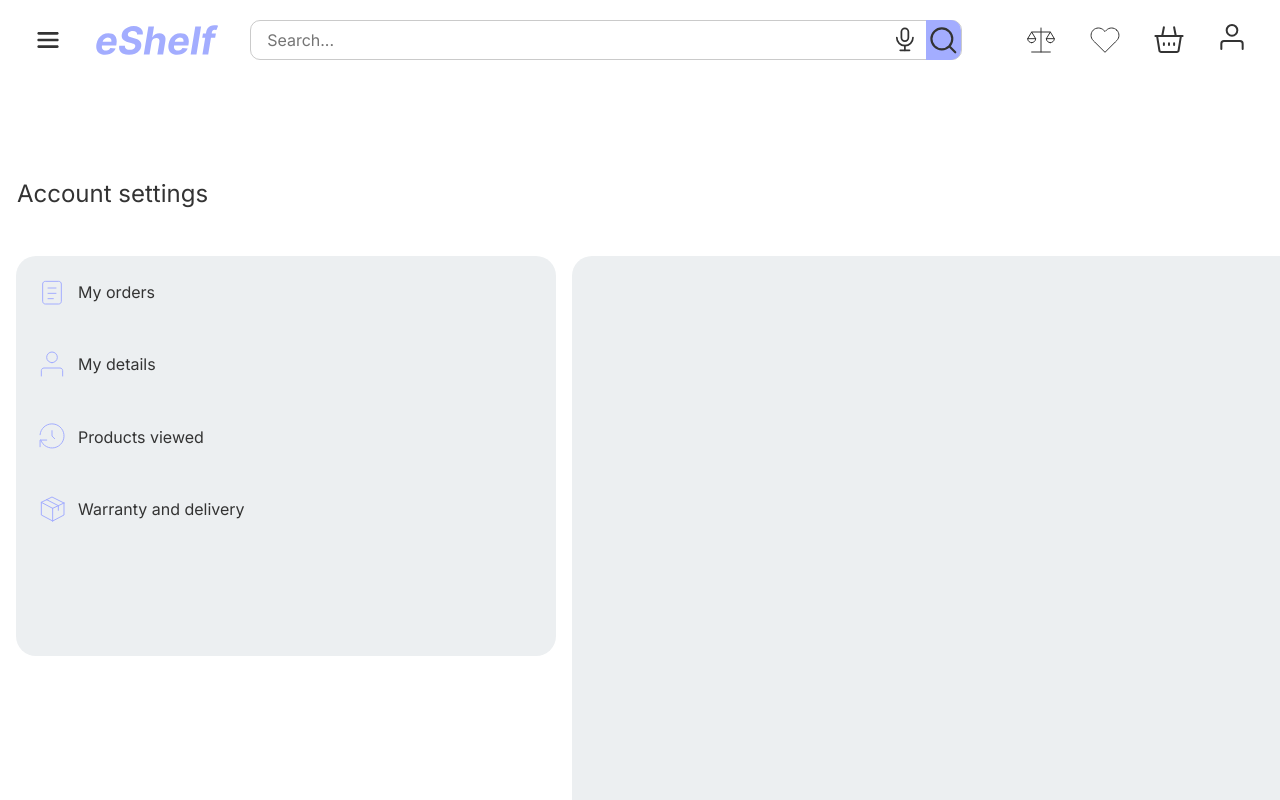
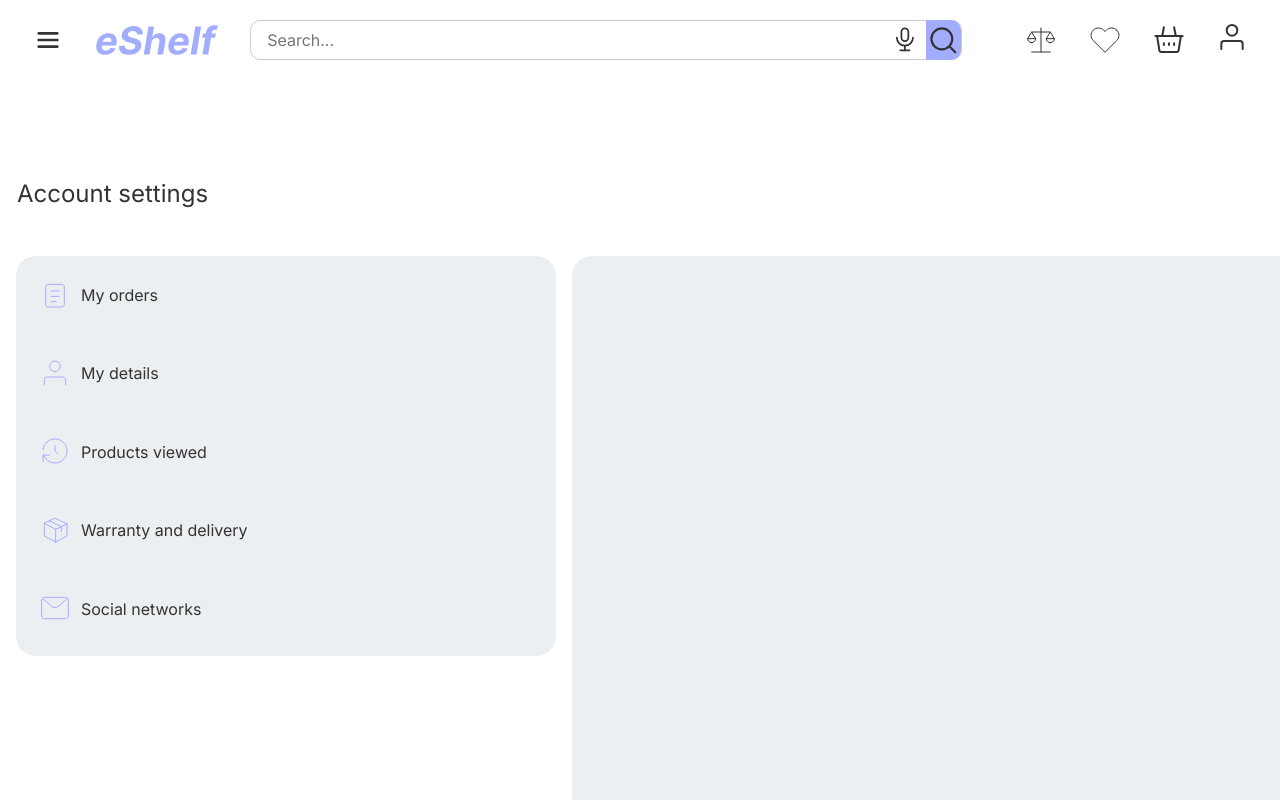
Before and after one commit to VikaBukach/eshelf, a React (Create React App) app: page /user/1 in a window 1280 px wide. Shown: the top 800 px of the page. Built offline with nearby package versions, Linux system fonts and the light colour scheme.

Commit message:
do social networks

```diff
--- a/src/app/components/UserProfile/SocialNetworks/SocialNetworks.js
+++ b/src/app/components/UserProfile/SocialNetworks/SocialNetworks.js
@@ -0,0 +1,11 @@
+import React from 'react';
+
+const SocialNetworks = () => {
+    return (
+        <div>
+            Social Networks
+        </div>
+    );
+};
+
+export default SocialNetworks;
--- a/src/app/components/UserProfile/UserDetails/UserDetails.js
+++ b/src/app/components/UserProfile/UserDetails/UserDetails.js
@@ -2,8 +2,6 @@ import React, {useEffect, useState} from 'react';
 import "./UserDetails.scss";
 import {ContactDetails} from "../../OrderPage/components/ContactDetails";
 import Button from "../../Main/Button/Button";
-
-
 const UserDetails = () => {
     const [isEditing, setIsEditing] = useState(false);
     const [userData, setUserData] = useState({
--- a/src/app/components/UserProfile/UserSidebar/UserSidebar.js
+++ b/src/app/components/UserProfile/UserSidebar/UserSidebar.js
@@ -138,6 +138,39 @@ const UserSidebar = ({activepage}) => {
                     </Link>
             }
 
+            {
+                activepage === 'socialnetworks' ?
+                    <div className="s2">
+                        <svg width="32" height="33" viewBox="0 0 32 33" fill="none" xmlns="http://www.w3.org/2000/svg">
+                            <path
+                                d="M2.66675 8.01993C2.66675 6.54353 3.86065 5.34668 5.33341 5.34668H26.6667C28.1395 5.34668 29.3334 6.54353 29.3334 8.01993V24.0594C29.3334 25.5359 28.1395 26.7327 26.6667 26.7327H5.33341C3.86065 26.7327 2.66675 25.5359 2.66675 24.0594V8.01993Z"
+                                stroke="#A3ADFF" strokeLinecap="round" strokeLinejoin="round"/>
+                            <path
+                                d="M4 6.68311L12.4567 14.2187C14.4775 16.0194 17.5225 16.0194 19.5433 14.2187L28 6.68311"
+                                stroke="#A3ADFF" strokeLinejoin="round"/>
+                        </svg>
+                        <span>Social networks</span>
+                    </div>
+                    :
+                    <Link to="/user/socialnetworks"
+                          className="stylenone"
+                    >
+                        <div className="s1">
+                            <svg width="32" height="33" viewBox="0 0 32 33" fill="none"
+                                 xmlns="http://www.w3.org/2000/svg">
+                                <path
+                                    d="M2.66675 8.01993C2.66675 6.54353 3.86065 5.34668 5.33341 5.34668H26.6667C28.1395 5.34668 29.3334 6.54353 29.3334 8.01993V24.0594C29.3334 25.5359 28.1395 26.7327 26.6667 26.7327H5.33341C3.86065 26.7327 2.66675 25.5359 2.66675 24.0594V8.01993Z"
+                                    stroke="#A3ADFF" strokeLinecap="round" strokeLinejoin="round"/>
+                                <path
+                                    d="M4 6.68311L12.4567 14.2187C14.4775 16.0194 17.5225 16.0194 19.5433 14.2187L28 6.68311"
+                                    stroke="#A3ADFF" strokeLinejoin="round"/>
+                            </svg>
+                            <span>Social networks</span>
+                        </div>
+                    </Link>
+            }
+
+
         </div>
     );
 };
--- a/src/app/components/UserProfile/UserSidebar/UserSidebar.scss
+++ b/src/app/components/UserProfile/UserSidebar/UserSidebar.scss
@@ -11,7 +11,7 @@
       display: flex;
       align-items: center;
       gap: 10px;
-      padding: 20px;
+      padding: 23px;
     }
     .s1:hover, s2:hover {
       background-color: #a3adff;
--- a/src/app/pages/User/UserProfile.js
+++ b/src/app/pages/User/UserProfile.js
@@ -6,11 +6,9 @@ import "./UserProfile.scss";
 import UserOrders from "../../components/UserProfile/UserOrders/UserOrders";
 import UserView from "../../components/UserProfile/UserView/UserView";
 import WarrantyDelivery from "../../components/UserProfile/Delivery/WarrantyDelivery";
-
+import SocialNetworks from "../../components/UserProfile/SocialNetworks/SocialNetworks";
 const UserProfile = ({ state, setState }) => {
     const {activepage} = useParams();
-
-    // alert(activepage)
 
     return (
         <div className="userprofile_container container">
@@ -26,10 +24,9 @@ const UserProfile = ({ state, setState }) => {
                     {activepage === 'myorders' && <UserOrders />}
                     {activepage === 'myview' && <UserView />}
                     {activepage === 'mydelivery' && <WarrantyDelivery />}
+                    {activepage === 'socialnetworks' && <SocialNetworks />}
                 </div>
-
             </div>
-
         </div>
     );
 };
```
